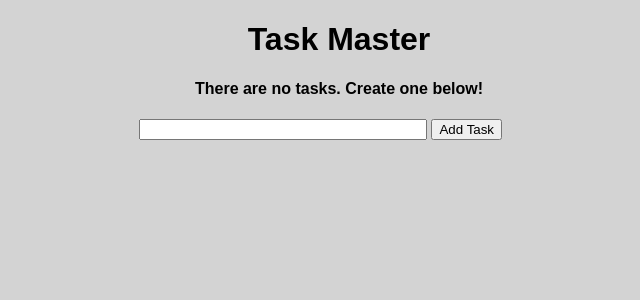
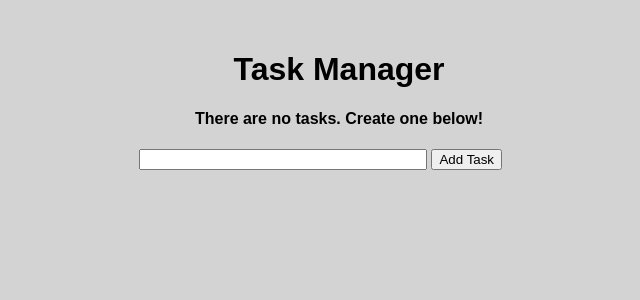
Before and after one commit to yaaximus/taskcrud, a Flask app: page / in a window 1280 px wide. Shown: the top 300 px of the page, without its empty margins (301-941 px from the left). Run offline with Flask 3, Linux system fonts and the light colour scheme.

Commit message:
null task handled, code refactored

```diff
--- a/app.py
+++ b/app.py
@@ -19,6 +19,10 @@ class Todo(db.Model):
 def index():
     if request.method == 'POST':
         task_content = request.form['content']
+
+        # ✅ prevent empty or whitespace-only tasks
+        if not task_content.strip():
+            return redirect('/')
 
         new_task = Todo(content=task_content)
 
--- a/static/css/main.css
+++ b/static/css/main.css
@@ -7,6 +7,7 @@ body, html {
 .content {
     margin: 0 auto;
     width: 400px;
+    padding-top: 30px;
 }
 
 table, td, th {
--- a/templates/index.html
+++ b/templates/index.html
@@ -1,12 +1,12 @@
 {% extends 'base.html' %}
 
 {% block head %}
-<title>Task Master</title>
+<title>Task Manager</title>
 {% endblock %}
 
 {% block body %}
 <div class="content">
-    <h1 style="text-align: center;">Task Master</h1>
+    <h1 style="text-align: center;">Task Manager</h1>
 
     {% if tasks|length < 1 %}
     <h4 style="text-align: center;">There are no tasks. Create one below!</h4>
@@ -31,7 +31,7 @@
     </table>
     {% endif %}
 
-    <form action="/" method="POST">
+    <form class="form" action="/" method="POST">
         <input type="text", name="content", id="content">
         <input type="submit", value="Add Task">
     </form>
```
Also changed, not shown: instance/test.db.
